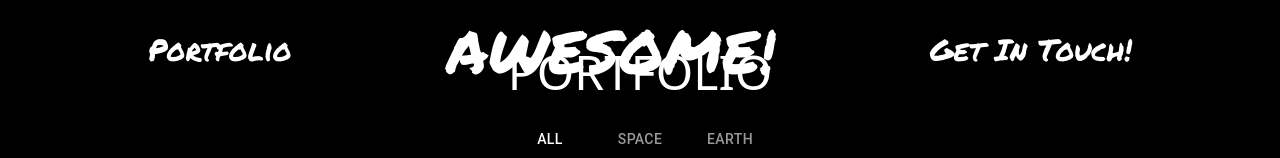
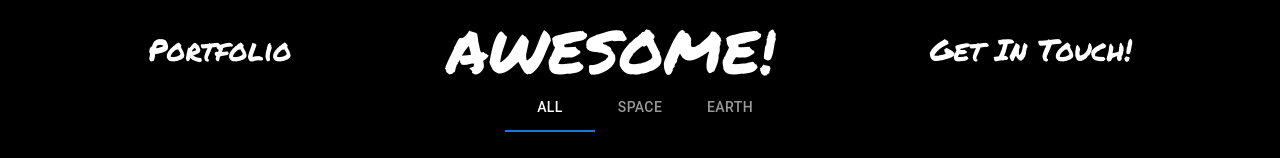
Before and after one commit to DustyDogCodex/photographer-website, a Next.js app: page /portfolio in a window 1280 px wide. Shown: the top 158 px of the page. Built offline with nearby package versions, Linux system fonts and the light colour scheme.

Commit message:
setting up contact page

```diff
--- /dev/null
+++ b/src/app/contact/page.tsx
@@ -0,0 +1,9 @@
+function page() {
+    return (
+        <div>
+            <h1>Get In Touch!</h1>
+        </div>
+    )
+}
+
+export default page
--- a/src/app/portfolio/page.tsx
+++ b/src/app/portfolio/page.tsx
@@ -46,16 +46,14 @@ function Page() {
 
     return (
         <div className="flex min-h-screen flex-col items-center justify-between bg-black">
-            <div className="container pt-12 text-white flex flex-col items-center">
-                <h1 className="text-5xl text-center">PORTFOLIO</h1>
-
+            <div className="container pt-16 text-white flex flex-col items-center">
                 {/* Tabs for filtering categories */}
                 <Tabs
                     value={value}
                     onChange={handleChange}
                     textColor="inherit"
                     indicatorColor="primary"
-                    aria-label="secondary tabs example"
+                    aria-label="photo gallery"
                     className="my-5"
                 >
                     <Tab value="all" label="ALL" />
--- a/src/components/About.tsx
+++ b/src/components/About.tsx
@@ -3,7 +3,7 @@ import Link from "next/link"
 
 function About() {
     return (
-        <div className="w-full">
+        <div className="w-full font-inconsolata">
             <Image
                 src='/about-bg.jpg'
                 alt=""
```
